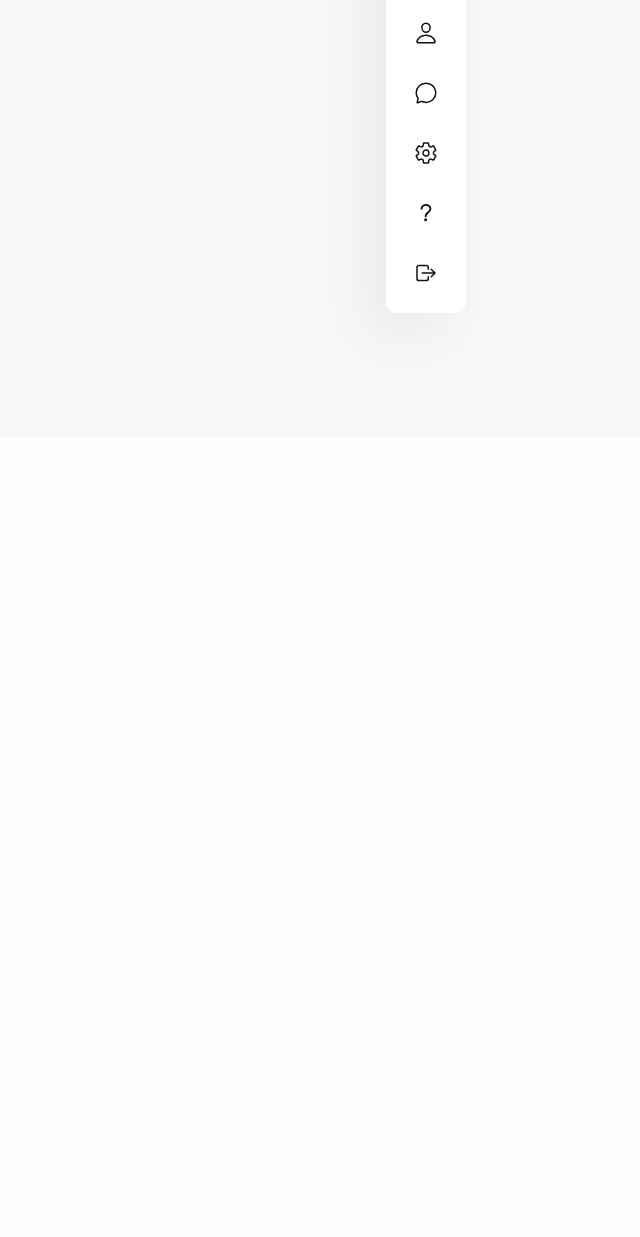
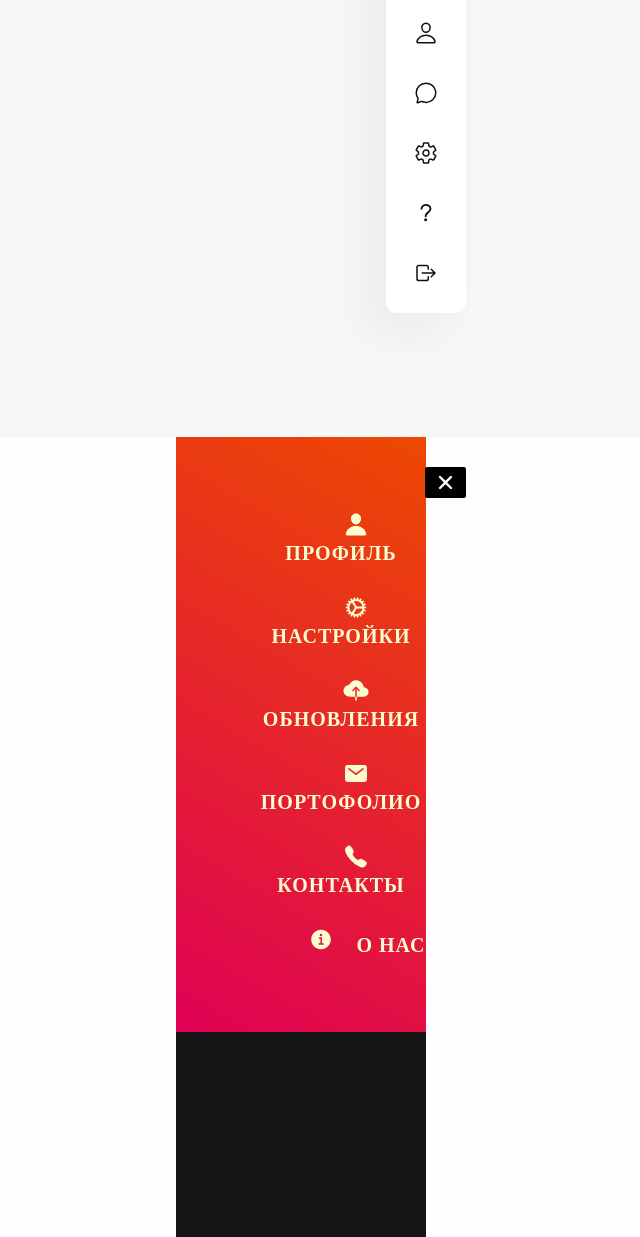
Before and after one commit to RuslSuleymanov/some-beauty, a plain HTML site: page index.html in a window 1280 px wide. Shown: the part 1723-2960 px from the top of the page, without its empty margins (214-854 px from the left). Before the commit the page ends 2160 px from the top, so only its background shows below. Drawn offline with nearby package versions, Linux system fonts and the light colour scheme.

Commit message:
side-bar

```diff
--- /dev/null
+++ b/blocks/container/container.css
@@ -0,0 +1,9 @@
+.container {
+    height: 100%;
+    width: 250px;
+    position: absolute;
+    background: #161616;
+    z-index: 1;
+    transition: .5s ease;
+    transform: translateX(-250px);
+}
--- /dev/null
+++ b/blocks/input/input.css
@@ -0,0 +1,5 @@
+.input {
+    -webkit-appearance: none;
+    visibility: hidden;
+    display: none;
+}
--- /dev/null
+++ b/blocks/label/label.css
@@ -0,0 +1,23 @@
+.label {
+    position: absolute;
+    right: -40px;
+    top: 30px;
+    font-size: 25px;
+    border-radius: 3px;
+    color: #fff;
+    padding: 3px 8px;
+    cursor: pointer;
+    background: #000;
+}
+
+#logo-buffer {
+    background: red;
+}
+
+#check:checked~.container {
+    transform: translateX(0);
+}
+
+#check:checked~.container #logo-buffer {
+    display: none;
+}
--- /dev/null
+++ b/blocks/side-bar/__background/side-bar__background.css
@@ -0,0 +1,14 @@
+.side-bar__background {
+    min-height: 100vh;
+    background: url('');
+    background-position: center;
+    background-size: cover;
+    background-repeat: no-repeat;
+    transition: .5s;
+    filter: brightness(60%);
+}
+
+#check:checked~.side-bar__background {
+    transform: scale(1.2);
+    filter: brightness(20%);
+}
--- /dev/null
+++ b/blocks/side-bar/__icon/side-bar__icon.css
@@ -0,0 +1,12 @@
+.side-bar__icon {
+    width: 70px;
+    font-size: 25px;
+    text-align: center;
+    padding-left: 30px;
+}
+
+.side-bar__icon:hover {
+    background: #030303;
+    color: #00eaff;
+    letter-spacing: 5px;
+}
--- /dev/null
+++ b/blocks/side-bar/__item/side-bar__item.css
@@ -0,0 +1,4 @@
+.side-bar__item {
+    display: block;
+    width: 100%;
+}
--- /dev/null
+++ b/blocks/side-bar/__link/side-bar__link.css
@@ -0,0 +1,11 @@
+.side-bar__link {
+    color: #fbfdce;
+    padding: 15px 10px;
+    text-decoration: none;
+    display: block;
+    font-size: 20px;
+    letter-spacing: 1px;
+    position: relative;
+    transition: .3s;
+    overflow: hidden;
+}
--- /dev/null
+++ b/blocks/side-bar/__list/side-bar__list.css
@@ -0,0 +1,4 @@
+.side-bar__list {
+    width: 100%;
+    list-style: none;
+}
--- /dev/null
+++ b/blocks/side-bar/side-bar.css
@@ -0,0 +1,10 @@
+.side-bar {
+    color: #fbfdce;
+    font-size: 30px;
+    font-weight: bold;
+    padding: 30px;
+    text-transform: uppercase;
+    text-align: center;
+    letter-spacing: 3px;
+    background: linear-gradient(30deg, #df0155, #ed4901);
+}
--- a/index.html
+++ b/index.html
@@ -83,6 +83,40 @@
             </ul>
         </div>
     </section>
+    <section>
+        <input class="input" type="checkbox" name="" id="check">
+        <div class="container">
+            <label for="check">
+                <ion-icon class="label" id="times" name="logo-buffer"></ion-icon>
+                <ion-icon class="label" id="times" name="close"></ion-icon>
+            </label>
+            <div class="side-bar">
+                <ol class="side-bar__list">
+                    <li class="side-bar__item"><a class="side-bar__link" href="#">
+                            <ion-icon class="side-bar__icon" name="person"></ion-icon>
+                            Профиль
+                        </a></li>
+                    <li class="side-bar__item"><a class="side-bar__link" href="#">
+                            <ion-icon class="side-bar__icon" name="cog"></ion-icon>Настройки
+                        </a></li>
+                    <li class="side-bar__item"><a class="side-bar__link" href="#">
+                            <ion-icon class="side-bar__icon" name="cloud-upload"></ion-icon>
+                            </i>Обновления
+                        </a></li>
+                    <li class="side-bar__item"><a class="side-bar__link" href="#">
+                            <ion-icon class="side-bar__icon" name="mail"></ion-icon></i>Портофолио
+                        </a></li>
+                    <li class="side-bar__item"><a class="side-bar__link" href="#">
+                            <ion-icon class="side-bar__icon" name="call"></ion-icon>Контакты
+                        </a></li>
+                    <li class="side-bar__item"><a class="side-bar__link" href="#">
+                            <ion-icon class="side-bar__icon" name="information-circle"></ion-icon>О нас
+                        </a></li>
+                </ol>
+            </div>
+        </div>
+        <div class="side-bar__background"></div>
+    </section>
     <script aria-label="карточка навигации">
         const cards__toggle = document.querySelector('.cards__toggle');
         const cards__navigation = document.querySelector('.cards__navigation');
--- a/vendor/index.css
+++ b/vendor/index.css
@@ -17,6 +17,15 @@
 @import url(../blocks/cards/__profile/cards__profile.css);
 @import url(../blocks/cards/__text/cards__text.css);
 @import url(../blocks/cards/__toggle/cards__toggle.css);
+@import url(../blocks/input/input.css);
+@import url(../blocks/label/label.css);
+@import url(../blocks/container/container.css);
+@import url(../blocks/side-bar/side-bar.css);
+@import url(../blocks/side-bar/__icon/side-bar__icon.css);
+@import url(../blocks/side-bar/__item/side-bar__item.css);
+@import url(../blocks/side-bar/__link/side-bar__link.css);
+@import url(../blocks/side-bar/__list/side-bar__list.css);
+@import url(../blocks/side-bar/__background/side-bar__background.css);
 @import url(../blocks/);
 @import url(../blocks/);
 @import url(../blocks/);
@@ -28,12 +37,3 @@
 @import url(../blocks/);
 @import url(../blocks/);
 @import url(../blocks/);
-@import url(../blocks/);
-@import url(../blocks/);
-@import url(../blocks/);
-@import url(../blocks/);
-@import url(../blocks/);
-@import url(../blocks/);
-@import url(../blocks/);
-@import url(../blocks/);
-@import url(../blocks/);
```
